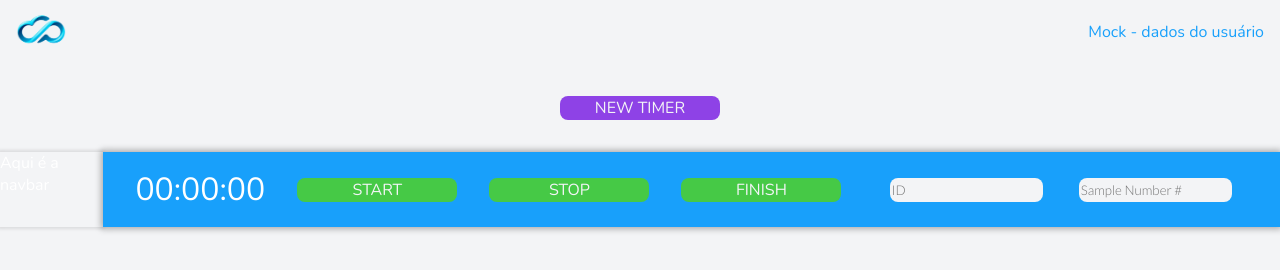
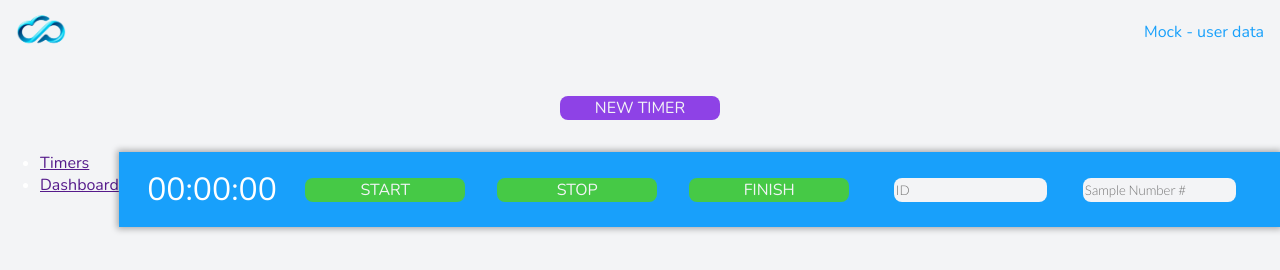
Before and after one commit to mikedpsm/desafio-binahki, a website: page index.html in a window 1280 px wide. Drawn offline with nearby package versions, Linux system fonts and the light colour scheme.

Commit message:
Building navbar

```diff
--- a/index.html
+++ b/index.html
@@ -20,15 +20,18 @@
       <a href="index.html"
         ><img src="../../src/assets/binahki-logo.png" alt="Logo da Binahki"
       /></a>
-      <span>Mock - dados do usuário</span>
+      <span>Mock - user data</span>
     </header>
 
     <button type="button" id="addTimer" class="newTimerBtn">NEW TIMER</button>
 
     <div class="content-container">
-      <div class="navbar">
-        <span>Aqui é a navbar</span>
-      </div>
+      <nav>
+        <ul>
+          <li><a href="">Timers</a></li>
+          <li><a href="">Dashboard</a></li>
+        </ul>
+      </nav>
 
       <div class="watch-container">
         <div class="watch">
```
